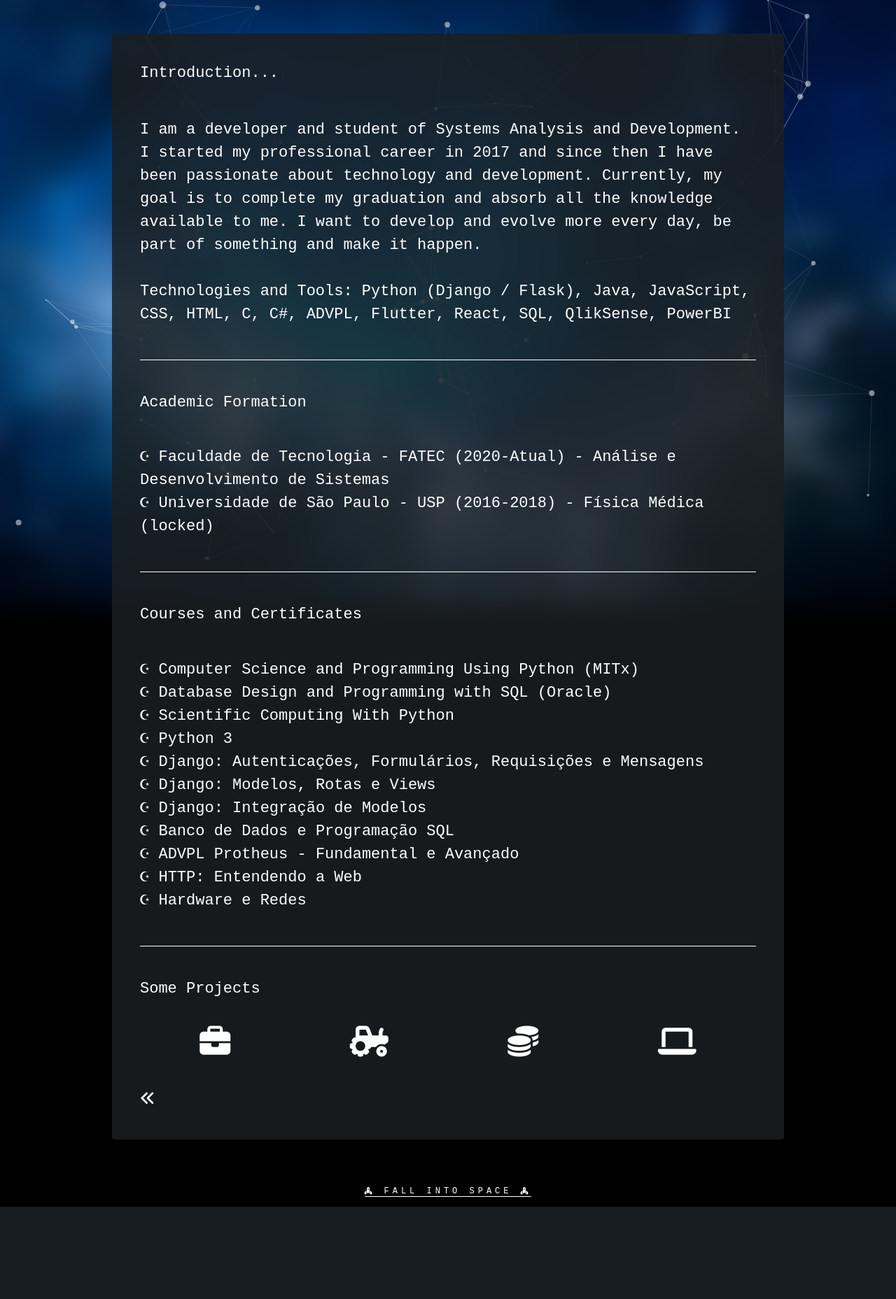
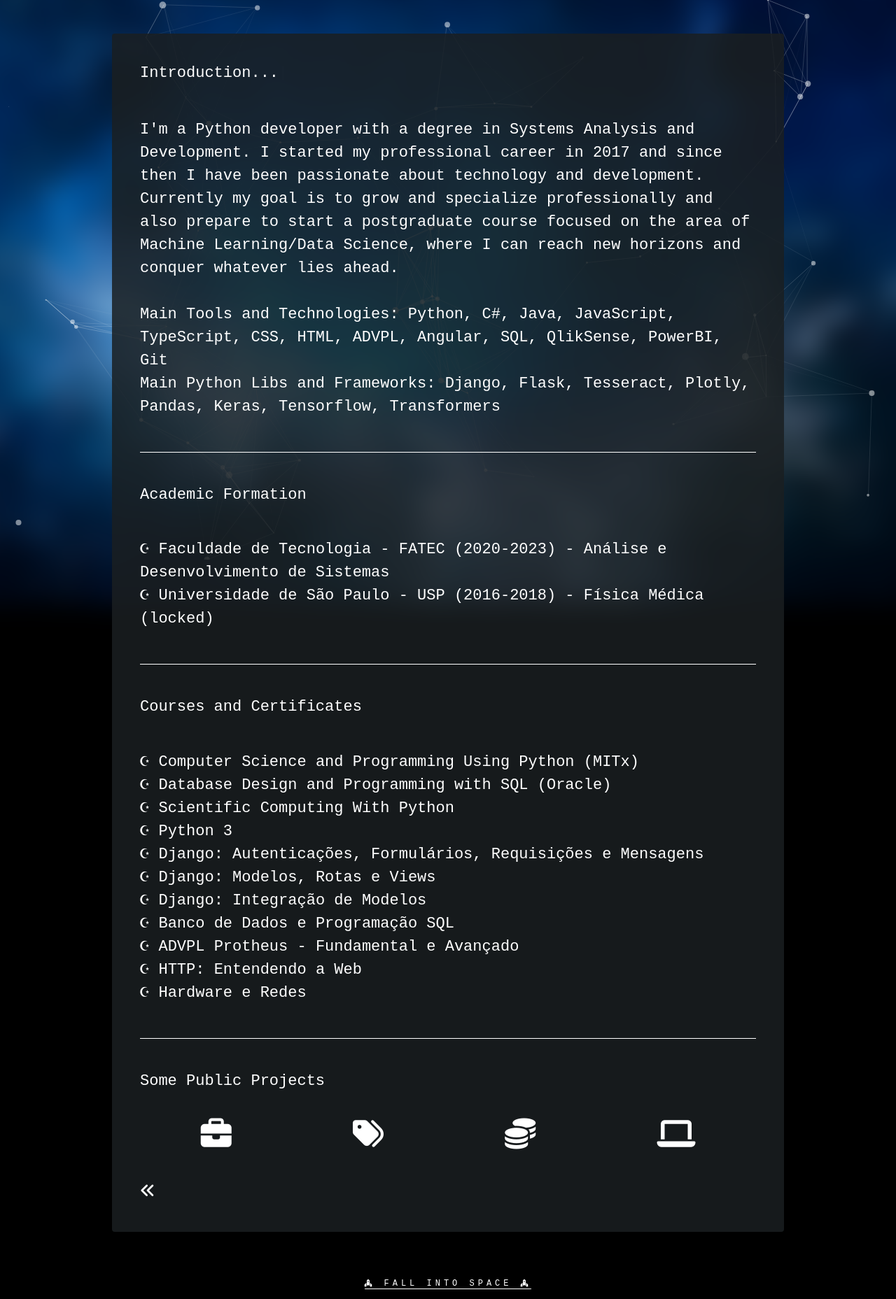
Before and after one commit to gustavlisidias/portfolio, a Flask app: page /profile/ in a window 1280 px wide. Shown: the whole page at 70% size. Before the commit the page ends 1725 px from the top, so only its background shows below. Run offline with Flask 2, Linux system fonts and the light colour scheme; some libraries are stand-ins or nearby versions.

Commit message:
Update profile 2024

```diff
--- a/templates/profile.html
+++ b/templates/profile.html
@@ -1,21 +1,19 @@
 <!DOCTYPE html>
 <html>
+	<head>
+		<title>Gustavo Lisi - Personal</title>
+		<link rel="icon" type="image/x-icon" href="{{ url_for('static', filename = 'img/favico.ico') }}">
 
-	<head>
 		<meta charset="utf-8">
 		<meta name="viewport" content="width=device-width, initial-scale=1">
-		<title>Gustavo Lisi - Personal</title>
-		<link rel="icon" type="image/x-icon" href="{{ url_for('static', filename = 'img/favico.ico') }}">
 
 		<link rel="stylesheet" href="https://cdnjs.cloudflare.com/ajax/libs/font-awesome/6.1.2/css/all.min.css" />
 		<link rel="stylesheet" href="https://cdn.jsdelivr.net/npm/bootstrap@4.0.0/dist/css/bootstrap.min.css" />
 		<link rel="stylesheet" href="{{ url_for('static', filename = 'css/reset.css') }}"/>
 		<link rel="stylesheet" href="{{ url_for('static', filename = 'css/index.css') }}"/>
 	</head>
-
 	<body>
 		<div id="particles-js"></div>
-
 		<ul class="cb-slideshow">
 			<li></li>
 			<li></li>
@@ -24,30 +22,29 @@
 			<li></li>
 			<li></li>
 		</ul>
-
 		<div class="container-fluid">
 			<div class="row cb-slideshow-text-container">
 				<div class="tm-content col section pb-5 pt-2 pt-md-5 d-flex justify-content-center">
-
 					<article class="active mb-5">
-
 						<div id="typed-strings">
 							<h2>Introduction...</h2>
 						</div>
 						<span id="typed"></span>
 						<p class="mt-2 mt-md-5">
-							I am a developer and student of Systems Analysis and Development.
+							I'm a Python developer with a degree in Systems Analysis and Development.
 							I started my professional career in 2017 and since then I have been passionate about technology and development.
-							Currently, my goal is to complete my graduation and absorb all the knowledge available to me. I want to develop and evolve more every day, be part of something and make it happen.
+							Currently my goal is to grow and specialize professionally and also prepare to start a postgraduate course focused on the area of Machine Learning/Data Science, where I can reach new horizons and conquer whatever lies ahead.
 							<br><br>
-							Technologies and Tools: Python (Django / Flask), Java, JavaScript, CSS, HTML, C, C#, ADVPL, Flutter, React, SQL, QlikSense, PowerBI
+							Main Tools and Technologies: Python, C#, Java, JavaScript, TypeScript, CSS, HTML, ADVPL, Angular, SQL, QlikSense, PowerBI, Git
+							<br>
+							Main Python Libs and Frameworks: Django, Flask, Tesseract, Plotly, Pandas, Keras, Tensorflow, Transformers
 						</p>
 
 						<hr style="border-top: 1px solid white; margin: 3rem 0rem;">
 
 						<h2>Academic Formation</h2>
 						<ul class="mt-5">
-							<li>&#9770; Faculdade de Tecnologia - FATEC (2020-Atual) - Análise e Desenvolvimento de Sistemas</li>
+							<li>&#9770; Faculdade de Tecnologia - FATEC (2020-2023) - Análise e Desenvolvimento de Sistemas</li>
 							<li>&#9770; Universidade de São Paulo - USP (2016-2018) - Física Médica (locked)</li>
 						</ul>
 
@@ -70,25 +67,23 @@
 
 						<hr style="border-top: 1px solid white; margin: 3rem 0rem;">
 
-						<h2>Some Projects</h2>
+						<h2>Some Public Projects</h2>
 						<div class="d-flex justify-content-around flex-nowrap my-5">
 							<div class="order-1">
-								<a target="_blank" title="Trabalhe Conosco Colorado Máquinas" href="http://trabalheconosco.coloradomaquinas.com.br" class="fa fa-briefcase fa-2xl"></a>
+								<a target="_blank" href="https://trabalheconosco.tracbelagro.com.br" class="fa fa-briefcase fa-2xl"></a>
 							</div>
 							<div class="order-2">
-								<a target="_blank" title="Hotsite Colorado Máquinas" href="https://loja.coloradomaquinas.com.br" class="fa fa-tractor fa-2xl"></a>
+								<a target="_blank" href="http://suporte.novadigitalizacao.com.br:8181" class="fa fa-tags fa-2xl"></a>
 							</div>
 							<div class="order-3">
-								<a target="_blank" title="SigmaI9" href="https://www.sigmai9.com.br" class="fa fa-coins fa-2xl"></a>
+								<a target="_blank" href="https://www.sigmai9.com.br" class="fa fa-coins fa-2xl"></a>
 							</div>
 							<div class="order-4">
-								<a target="_blank" title="VRB Tecnologia" href="http://vrbtecnologia.com.br" class="fa fa-laptop fa-2xl"></a>
+								<a target="_blank" href="http://vrbtecnologia.com.br" class="fa fa-laptop fa-2xl"></a>
 							</div>
 						  </div>
 						<a href="/" title="Back" style="color: white"><i class="fa-solid fa-angles-left"></i></a>
-
 					</article>
-
 					<div class="footer-link-personal my-2 mt-md-0">
 						<small>
 							<i class="fa-brands fa-space-awesome fa-sm"></i>
@@ -96,7 +91,6 @@
 							<i class="fa-brands fa-space-awesome fa-sm"></i>
 						</small>
 					</div>
-
 				</div>
 			</div>
 		</div>
```
